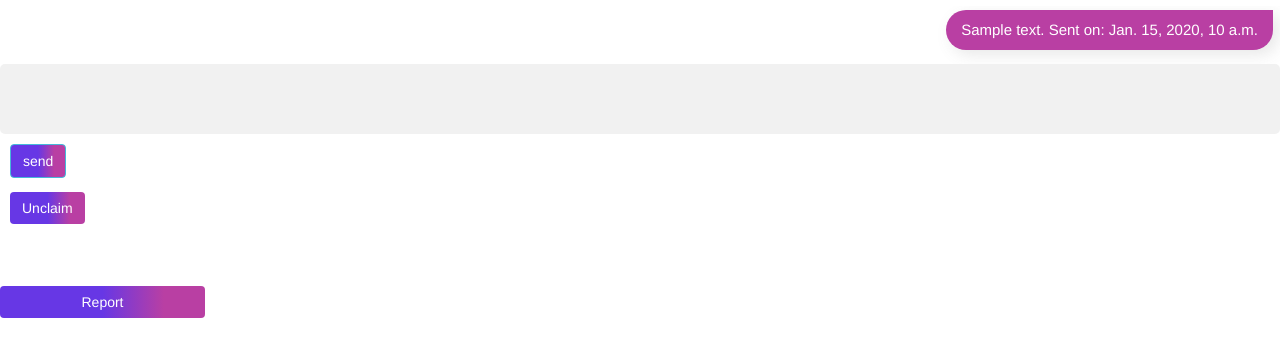
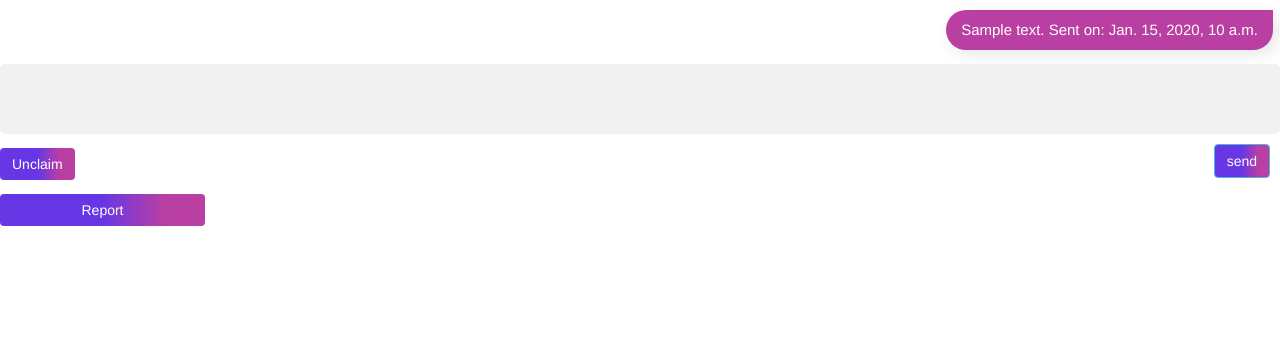
Before and after one commit to steven2030/Autama-Backend, a Django app: page /Chat/1/ in a window 1280 px wide. Shown: the part 44-401 px from the top of the page. Run offline with Django 3.2, Linux system fonts and the light colour scheme; a user stored in the database is signed in; tables that the repository leaves empty hold one stand-in row (values such as "Sample post"); some libraries are stand-ins or nearby versions.

Commit message:
move the send button to the right

```diff
--- a/templates/chat.html
+++ b/templates/chat.html
@@ -173,19 +173,18 @@
                 {% csrf_token %}
                 {{ form }}
 
-                <input type="submit" value="send" class="btn btn-info" style="margin-left: 10px; margin-top: 10px; background-image: linear-gradient(90deg, #6737E5 50%, #B93FA3 80%);">
+                <div class="butt3" style="margin-top: 10px">
+                    <input type="submit" value="send" class="btn btn-info" style="background-image: linear-gradient(90deg, #6737E5 50%, #B93FA3 80%);">
+                </div>
 
             </form>
+        </div>
 
-
-            <div  style="border: none;position: relative;height: 94px; margin-left: 10px">
-                <form action="{% url 'unclaim_from_chat' pk=autama.pk %}" method="post" enctype="multipart/form-data">
-                    {% csrf_token %}
-                    <input style="background-image: linear-gradient(90deg, #6737E5 50%, #B93FA3 80%); border-style: none;" type="submit" class="btn btn-info" style="width:100px;position: absolute;top: 50%;transform: translateY(-50%)translateX(-50%);left: 50%;" name="unclaim" value="Unclaim">
-                </form>
-            </div>
-
-
+        <div>
+            <form action="{% url 'unclaim_from_chat' pk=autama.pk %}" method="post" enctype="multipart/form-data">
+                {% csrf_token %}
+                <input style="background-image: linear-gradient(90deg, #6737E5 50%, #B93FA3 80%); border-style: none;" type="submit" class="btn btn-info" style="width:100px;position: absolute;top: 50%;transform: translateY(-50%)translateX(-50%);left: 50%;" name="unclaim" value="Unclaim">
+            </form>
         </div>
 
         <input onclick="showReport()" style="background-image: linear-gradient(90deg, #6737E5 50%, #B93FA3 80%); border-style: none;" class="btn btn-info" style="width:100px;position: absolute;top: 50%;transform: translateY(-50%)translateX(-50%);left: 50%;" name="report" value="Report">
```
